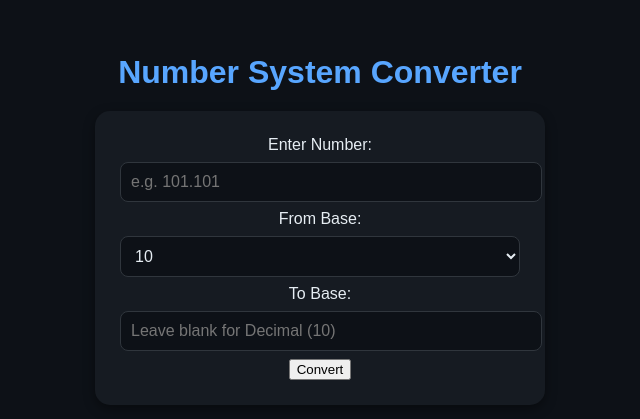
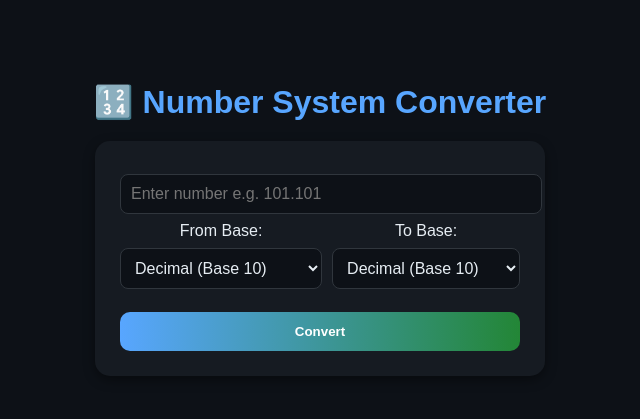
Before and after one commit to Loree54/Group_cat1, a React (Vite) app: page / in a window 1280 px wide. Shown: the part 181-600 px from the top of the page, without its empty margins (320-960 px from the left). Built offline with nearby package versions, Linux system fonts and the light colour scheme.

Commit message:
Update App.jsx

```diff
--- a/src/App.jsx
+++ b/src/App.jsx
@@ -1,74 +1,76 @@
 import React, { useState } from "react";
 import convertNumber from "./logic/converter";
-import "./index.css";
 
-function App() {
-  const [inputValue, setInputValue] = useState("");
-  const [fromBase, setFromBase] = useState(10);
-  const [toBase, setToBase] = useState("");
+export default function App() {
+  const [input, setInput] = useState("");
+  const [fromBase, setFromBase] = useState("10");
+  const [toBase, setToBase] = useState("10");
   const [result, setResult] = useState("");
 
   const handleConvert = () => {
     try {
-      const converted = convertNumber(inputValue, fromBase, toBase || 10);
-      setResult(converted);
-    } catch (e) {
-      setResult("Invalid input or base!");
+      const base = fromBase === "" ? undefined : parseInt(fromBase, 10);
+      const output = convertNumber(input, base, parseInt(toBase, 10));
+      setResult(output);
+    } catch (error) {
+      setResult("⚠️ Invalid input");
     }
   };
 
   return (
     <div className="app-container">
-      <h1 className="title">Number System Converter</h1>
+      <h1 className="title">🔢 Number System Converter</h1>
 
       <div className="card">
-        {/* Input Number */}
-        <label className="label">Enter Number:</label>
         <input
+          type="text"
+          placeholder="Enter number e.g. 101.101"
+          value={input}
+          onChange={(e) => setInput(e.target.value)}
           className="input-box"
-          type="text"
-          value={inputValue}
-          onChange={(e) => setInputValue(e.target.value)}
-          placeholder="e.g. 101.101"
         />
 
-        {/* From Base (dropdown but styled same as input) */}
-        <label className="label">From Base:</label>
-        <select
-          className="input-box"
-          value={fromBase}
-          onChange={(e) => setFromBase(Number(e.target.value))}
-        >
-          <option value="2">2</option>
-          <option value="8">8</option>
-          <option value="10">10</option>
-          <option value="16">16</option>
-        </select>
+        <div className="selectors">
+          <div className="base-selector">
+            <label>From Base:</label>
+            <select
+              value={fromBase}
+              onChange={(e) => setFromBase(e.target.value)}
+              className="dropdown"
+            >
+              <option value="2">Binary (Base 2)</option>
+              <option value="8">Octal (Base 8)</option>
+              <option value="10">Decimal (Base 10)</option>
+              <option value="16">Hexadecimal (Base 16)</option>
+            </select>
+          </div>
 
-        {/* To Base */}
-        <label className="label">To Base:</label>
-        <input
-          className="input-box"
-          type="number"
-          value={toBase}
-          onChange={(e) => setToBase(Number(e.target.value))}
-          placeholder="Leave blank for Decimal (10)"
-        />
+          <div className="base-selector">
+            <label>To Base:</label>
+            <select
+              value={toBase}
+              onChange={(e) => setToBase(e.target.value)}
+              className="dropdown"
+            >
+              <option value="2">Binary (Base 2)</option>
+              <option value="8">Octal (Base 8)</option>
+              <option value="10">Decimal (Base 10)</option>
+              <option value="16">Hexadecimal (Base 16)</option>
+            </select>
+          </div>
+        </div>
 
-        {/* Convert Button */}
-        <button className="btn-primary" onClick={handleConvert}>
+        <button className="convert-btn" onClick={handleConvert}>
           Convert
         </button>
 
-        {/* Output */}
         {result && (
           <div className="output-box">
-            <strong>Result:</strong> {result}
+            <h3>Result:</h3>
+            <p>{result}</p>
           </div>
         )}
       </div>
     </div>
   );
 }
-
-export default App;
```
